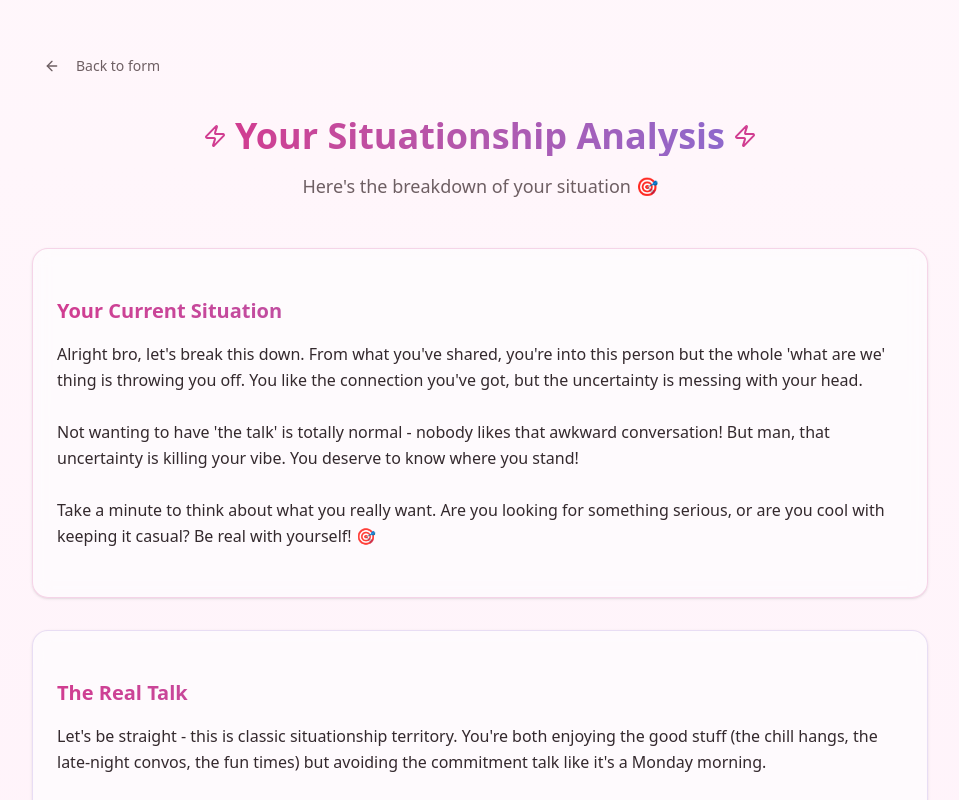
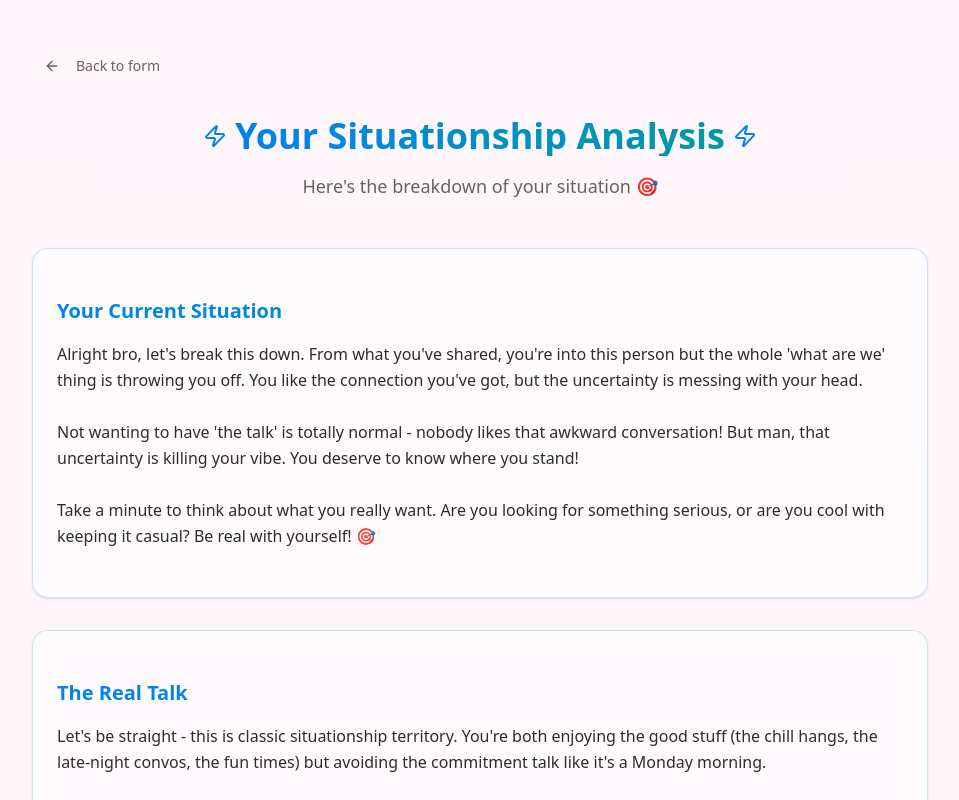
Before and after one commit to Elgius/vibes, a Next.js app: page /exampleBoy in a window 1280 px wide. Shown: the top 800 px of the page, without its empty margins (160-1119 px from the left). Built offline with nearby package versions, Linux system fonts and the light colour scheme.

Commit message:
background changes

```diff
--- a/src/app/exampleBoy/page.tsx
+++ b/src/app/exampleBoy/page.tsx
@@ -1,9 +1,17 @@
+"use client";
+
+import { useEffect } from "react";
 import Link from "next/link";
 import { Button } from "@/components/ui/button";
 import AnalysisCard from "@/components/analysiscard";
 import { ArrowLeft, Zap, Trophy, Target } from "lucide-react";
 
 export default function ExamplePage() {
+  useEffect(() => {
+    // Ensure boy theme is applied
+    document.documentElement.setAttribute("data-theme", "boy");
+  }, []);
+
   return (
     <div className="min-h-screen bg-gradient-to-b from-background to-accent/5">
       <div className="container mx-auto px-4 py-12">
--- a/src/app/globals.css
+++ b/src/app/globals.css
@@ -78,6 +78,20 @@
   --sidebar-ring: oklch(0.6 0.2 350);
 }
 
+:root[data-theme="boy"] {
+  --primary: oklch(0.6 0.2 250); /* Vibrant blue */
+  --accent: oklch(0.6 0.15 200); /* Teal */
+  --ring: oklch(0.6 0.2 250);
+  --chart-1: oklch(0.6 0.2 250); /* Blue */
+  --chart-2: oklch(0.6 0.15 200); /* Teal */
+  --chart-3: oklch(0.6 0.2 150); /* Mint */
+  --chart-4: oklch(0.6 0.2 100); /* Green */
+  --chart-5: oklch(0.6 0.2 50); /* Yellow */
+  --sidebar-primary: oklch(0.6 0.2 250);
+  --sidebar-accent: oklch(0.6 0.15 200);
+  --sidebar-ring: oklch(0.6 0.2 250);
+}
+
 .dark {
   --background: oklch(0.2 0.02 0);
   --foreground: oklch(0.98 0.02 0);
@@ -112,6 +126,20 @@
   --sidebar-ring: oklch(0.6 0.2 350);
 }
 
+.dark[data-theme="boy"] {
+  --primary: oklch(0.6 0.2 250);
+  --accent: oklch(0.6 0.15 200);
+  --ring: oklch(0.6 0.2 250);
+  --chart-1: oklch(0.6 0.2 250);
+  --chart-2: oklch(0.6 0.15 200);
+  --chart-3: oklch(0.6 0.2 150);
+  --chart-4: oklch(0.6 0.2 100);
+  --chart-5: oklch(0.6 0.2 50);
+  --sidebar-primary: oklch(0.6 0.2 250);
+  --sidebar-accent: oklch(0.6 0.15 200);
+  --sidebar-ring: oklch(0.6 0.2 250);
+}
+
 @layer base {
   * {
     @apply border-border outline-ring/50;
--- a/src/app/page.tsx
+++ b/src/app/page.tsx
@@ -1,6 +1,6 @@
 "use client";
 
-import { useState } from "react";
+import { useState, useEffect } from "react";
 import SituationshipForm from "@/components/situationship-form";
 import { Sparkles, Zap } from "lucide-react";
 import { Switch } from "@/components/ui/switch";
@@ -8,6 +8,14 @@ import { Label } from "@/components/ui/label";
 
 export default function Home() {
   const [isGirlMode, setIsGirlMode] = useState(true);
+
+  useEffect(() => {
+    // Apply theme based on gender mode
+    document.documentElement.setAttribute(
+      "data-theme",
+      isGirlMode ? "girl" : "boy"
+    );
+  }, [isGirlMode]);
 
   return (
     <div className="min-h-screen bg-gradient-to-b from-background to-accent/5">
```
